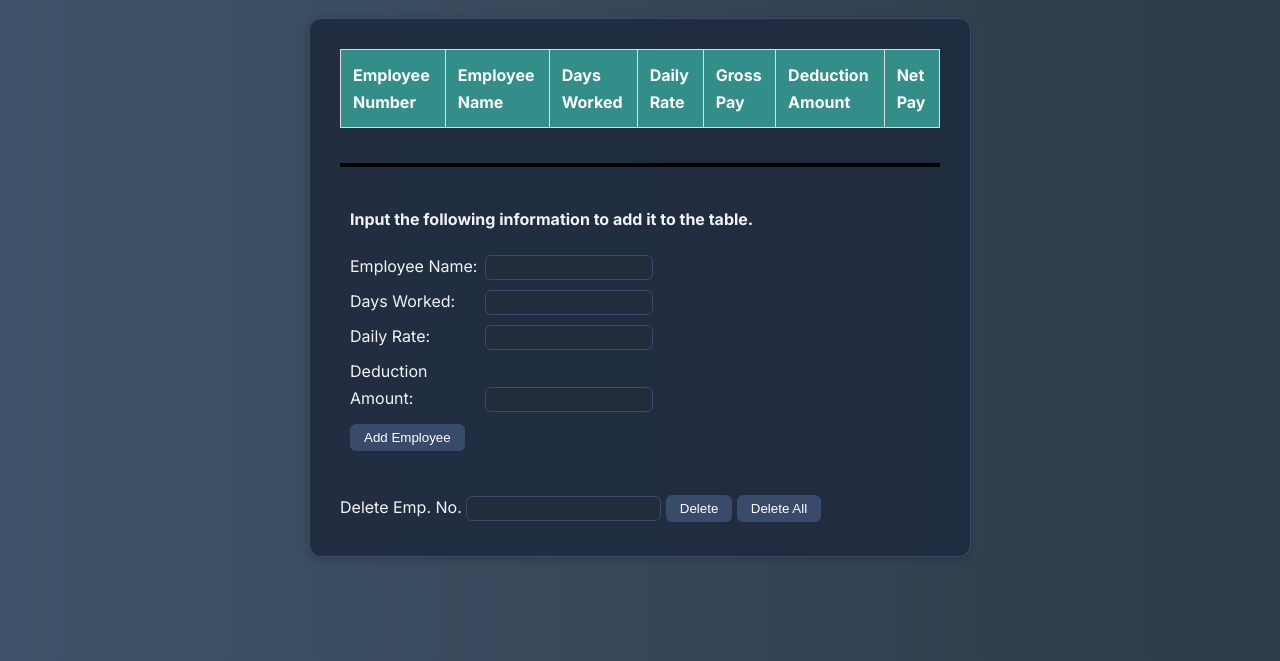
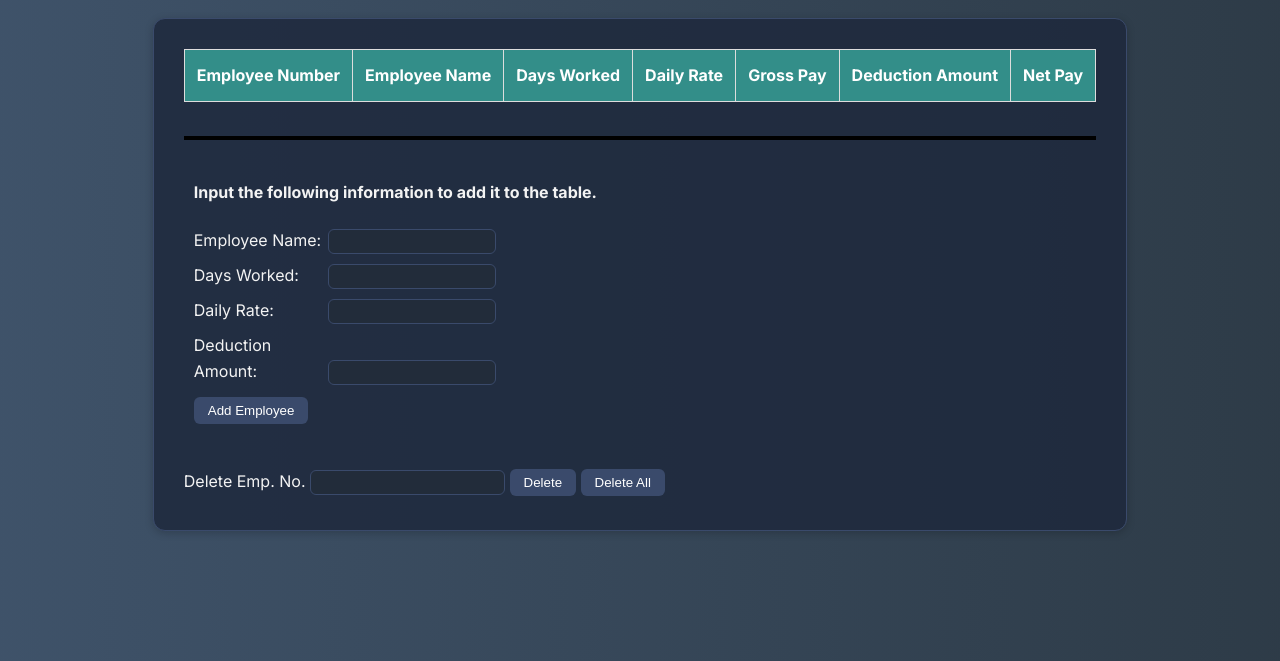
Before and after one commit to br3ntx/Lambino-ITC, a plain HTML site: page simplePayroll.html in a window 1280 px wide. Shown: the part 139-800 px from the top of the page. Drawn offline with Linux system fonts and the light colour scheme.

Commit message:
Fix payroll container to fit as the table expands

```diff
--- a/simplePayroll.css
+++ b/simplePayroll.css
@@ -149,7 +149,7 @@ h1 {
   box-shadow: 0 2px 8px rgba(0, 0, 0, 0.2);
   color: #f3f3f3;
   padding: 30px;
-  max-width: 600px;
+  width: fit-content;
   margin: 20px auto;
 }
 
```
